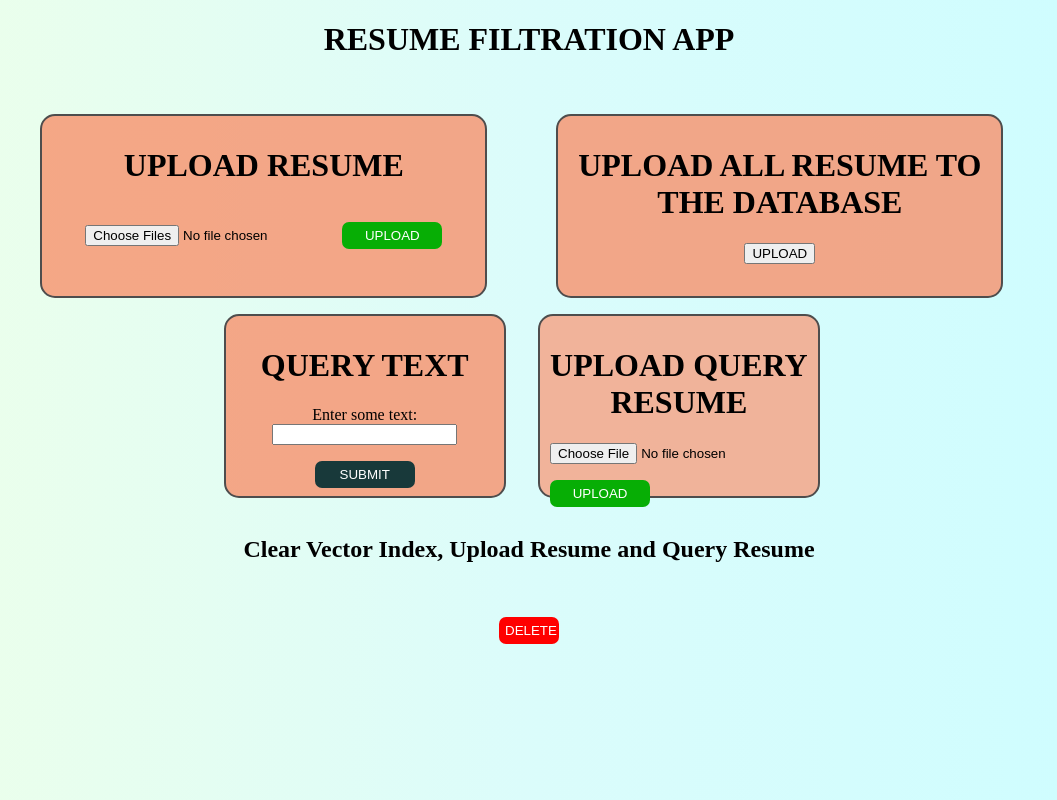
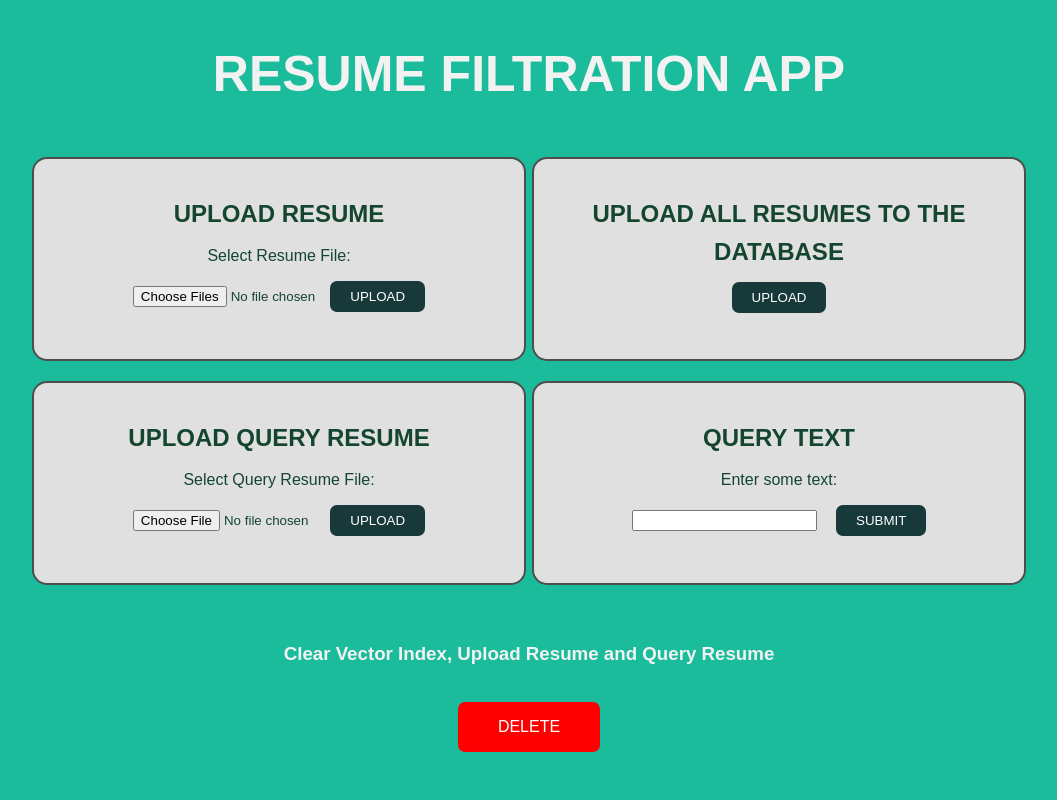
Before and after one commit to gaytrisran03/qdrant, a Flask app: template qdrant/templates/index1.html in a window 1280 px wide. Shown: the whole page, without its empty margins (111-1168 px from the left). Run offline with Flask 3, Linux system fonts and the light colour scheme; the template is opened without the code that fills it, so the values that code supplies are empty.

Commit message:
final edits

```diff
--- a/qdrant/templates/index1.html
+++ b/qdrant/templates/index1.html
@@ -1,172 +1,144 @@
 <!DOCTYPE html>
 <html>
   <head>
-    <title>Upload File</title>
+    <title>Resume Filtration App</title>
     <style>
-      .header {
+      body {
+        font-family: Arial, sans-serif;
+        text-align: center;
+        background-color: #1abc9c;
+        color: #f2f2f2;
+        line-height: 1.6;
+      }
+      .container {
+        display: flex;
+        justify-content: space-around;
+        align-items: center;
+        flex-wrap: wrap;
+        max-width: 1000px;
+        margin: auto;
+        color: #14452f;
+      }
+      .card {
+        border-radius: 15px;
+        width: 45%;
+        height: 20vh;
+        border: 2px solid #4e4d4d;
+        padding: 20px;
+        margin: 10px 3px;
         text-align: center;
       }
-      .main {
-        width: 40%;
+      .header {
+        font-size: 24px;
+        margin-bottom: 10px;
+      }
+      .form-label {
+        font-size: 16px;
       }
       .upload-form {
-        display: inline-block;
-        margin-left: auto;
-        margin-right: auto;
-        text-align: left;
+        margin-top: 10px;
       }
       .inputBtn {
-        background-color: rgb(7, 174, 5);
+        background-color: rgb(24, 57, 58);
         color: white;
-        font-family: sans-serif;
+        font-family: Arial, sans-serif;
         border: none;
         border-radius: 7px;
         cursor: pointer;
-        margin-top: 1rem;
-        align-items: center;
-        width: 100px;
-        margin-left: auto;
-        padding: 6px;
+        padding: 8px 20px;
+      }
+      .delete-btn {
+        background-color: red;
+        color: white;
+        font-family: Arial, sans-serif;
+        border: none;
+        border-radius: 7px;
+        font-size: 16px;
+        cursor: pointer;
+        padding: 16px 40px;
+        margin: -15px auto 0px auto;
+      }
+      .file-label {
+        display: block;
+        margin-bottom: 5px;
       }
     </style>
   </head>
-  <body
-    style="
-      justify-items: center;
-      display: block;
-      text-align: center;
-      background-image: linear-gradient(90deg, #edffe9, #dbfcfb, #cdfdff);
-    "
-  >
+  <body>
     <div>
-      <h1>RESUME FILTRATION APP</h1>
+      <h1 style="font-size: 50px">RESUME FILTRATION APP</h1>
     </div>
-    <br />
-    <div
-      style="
-        display: flex;
-        margin-top: 0%;
-        justify-content: space-around;
-        align-items: center;
-        padding: 1em;
-      "
-    >
-      <div
-        style="
-          border-radius: 15px;
-          width: 41%;
-          height: 20vh;
-          border: 2px solid #4e4d4d;
-          padding: 10px;
-          margin-left: -0.9em;
-          text-align: center;
-          justify-content: center;
-          background-color: rgba(248, 146, 109, 0.806);
-        "
-      >
+    <div class="container">
+      <div class="card" style="background-color: #e0e0e0">
         <h1 class="header">UPLOAD RESUME</h1>
         <form
           class="upload-form"
-          action=" {{ url_for('upload')}}"
+          action="{{ url_for('upload')}}"
           method="post"
           enctype="multipart/form-data"
         >
+          <label class="file-label" for="upload">Select Resume File:</label>
+          <div style="margin-top: 12px">
             <input type="file" name="file" id="upload" multiple />
-          <button type="submit" class="inputBtn" value="Upload">UPLOAD</button>
+            <button type="submit" class="inputBtn" style="margin-left: -60px;">UPLOAD</button>
+          </div>
         </form>
       </div>
-      <div
-        style="
-          border-radius: 15px;
-          width: 41%;
-          height: 20vh;
-          border: 2px solid #4e4d4d;
-          padding: 10px;
-          margin-left: -0.9em;
-          text-align: center;
-          justify-content: center;
-          background-color: rgba(248, 146, 109, 0.806);
-        "
-      >
-        <h1 class="header">UPLOAD ALL RESUME TO THE DATABASE</h1>
+      <div class="card" style="background-color: #e0e0e0">
+        <h1 class="header">UPLOAD ALL RESUMES TO THE DATABASE</h1>
         <form
           class="upload-form"
           action="{{url_for('dbupload')}}"
           method="post"
         >
-          <button type="submit" class="upload_form" value="Upload">
-            UPLOAD
-          </button>
+          <button type="submit" class="inputBtn">UPLOAD</button>
         </form>
       </div>
+      <div class="card" style="background-color: #e0e0e0">
+        <h1 class="header">UPLOAD QUERY RESUME</h1>
+        <form
+          class="upload-form"
+          action="{{ url_for('queryupload')}}"
+          method="post"
+          enctype="multipart/form-data"
+        >
+          <label class="file-label" for="upload"
+            >Select Query Resume File:</label
+          >
+          <div style="margin-top: 12px">
+            <input type="file" id="upload" name="file" />
+            <button type="submit" class="inputBtn" style="margin-left: -60px;">UPLOAD</button>
           </div>
-    <div
-      style="display: flex; justify-content: space-around; align-items: center"
-    >
-      <div
-        style="
-          border-radius: 15px;
-          width: 41%;
-          height: 20vh;
-          border: 2px solid #4e4d4d;
-          padding: 10px;
-          margin-left: -0.9em;
-          text-align: center;
-          justify-content: center;
-          background-color: rgba(248, 146, 109, 0.806);
-        "
-      >
-        <h1>QUERY TEXT</h1>
+        </form>
+      </div>
+      <div class="card" style="background-color: #e0e0e0">
+        <h1 class="header">QUERY TEXT</h1>
         <form action="{{url_for('process_text')}}" method="post">
-          <label for="user_input">Enter some text:</label><br />
-          <input type="text" id="user_input" name="user_input" /><br />
+          <label class="form-label" for="user_input">Enter some text:</label
+          ><br />
+          <div style="margin-top: 12px">
+            <input
+              type="text"
+              id="user_input"
+              name="user_input"
+              style="margin-right: 15px"
+            />
             <button
               type="submit"
               class="inputBtn"
-            value="Submit"
               style="background-color: rgb(24, 57, 58)"
             >
               SUBMIT
             </button>
-        </form>
           </div>
-      <div
-        style="
-          border-radius: 15px;
-          width: 41%;
-          height: 20vh;
-          border: 2px solid #4e4d4d;
-          padding: 10px;
-          margin-left: -0.9em;
-          text-align: center;
-          justify-content: center;
-          background-color: rgba(247, 163, 132, 0.806);
-        "
-      >
-        <h1 class="header">UPLOAD QUERY RESUME</h1>
-        <form
-          class="upload-form"
-          action=" {{ url_for('queryupload')}}"
-          method="post"
-          enctype="multipart/form-data"
-        >
-          <input type="file" id="upload" name="file" />
-          <button type="submit" class="inputBtn" value="Upload">UPLOAD</button>
         </form>
       </div>
     </div>
-    <form action=" {{ url_for('deleteFiles')}}" method="post" class="delete">
+    <form action="{{ url_for('deleteFiles')}}" method="post" class="delete">
       <br />
-      <h2>Clear Vector Index, Upload Resume and Query Resume</h2>
+      <h3>Clear Vector Index, Upload Resume and Query Resume</h2>
       <br />
-      <button
-        type="submit"
-        class="inputBtn"
-        value="Delete"
-        style="background-color: red; width: 60px"
-      >
-        DELETE
-      </button>
+      <button type="submit" class="delete-btn">DELETE</button>
     </form>
     <br />
 
--- a/qdrant/templates/result.html
+++ b/qdrant/templates/result.html
@@ -14,6 +14,8 @@
         left: -50%;
         width: 200%;
         height: 200%;
+        background-color: #1abc9c;
+        color: #f2f2f2;
       }
       ul {
         font-size: 20px;
@@ -24,7 +26,6 @@
   <body class="container">
     <div
       style="
-        background-image: linear-gradient(90deg, #edffe9, #dbfcfb, #cdfdff);
         position: fixed;
         top: 0;
         left: 0;
@@ -40,7 +41,7 @@
       <h1>FINAL OUTCOME</h1>
       <br />
       {% if result %}
-      <ul>
+      <ul class="">
         {% for item in result %}
         <li>{{ item }}</li>
         {% endfor %}
```
Also changed, not shown: 3 other files. Lines whose indentation alone changed are shown as unchanged.
